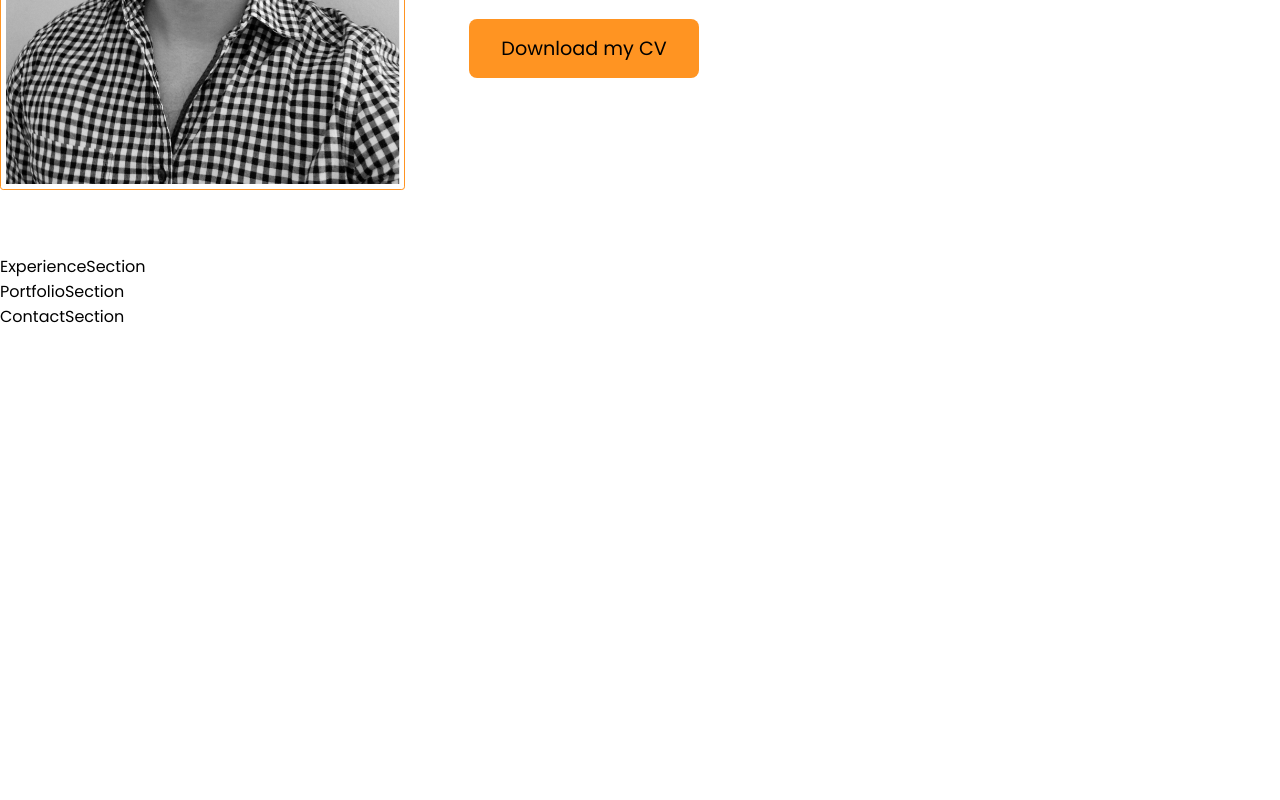
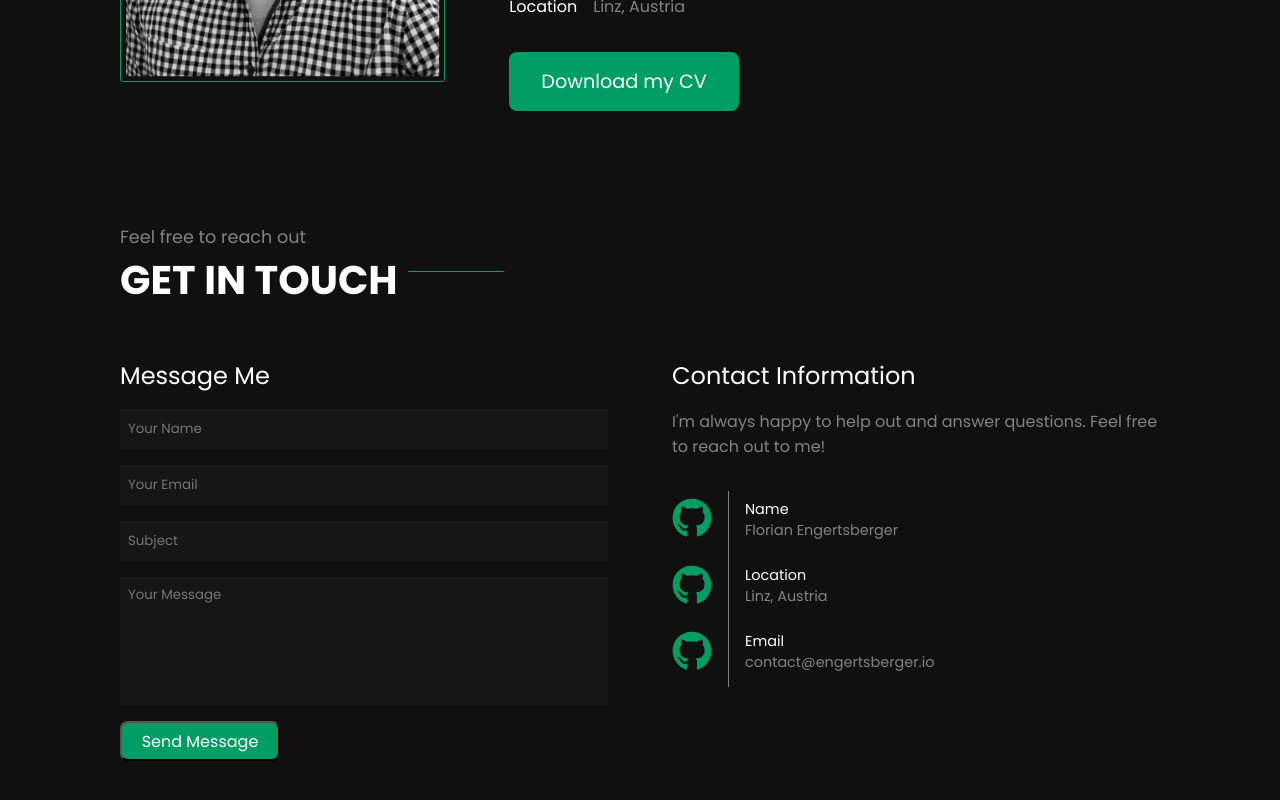
Before and after one commit to EnFlorian/personal-website, a React (Create React App) app: page / in a window 1280 px wide. Shown: the part 1348-2148 px from the top of the page. Before the commit the page ends 1677 px from the top, so only its background shows below. Built offline with nearby package versions, Linux system fonts and the light colour scheme.

Commit message:
Fixed alignment bug and added contact section

```diff
--- a/src/components/ContactSection.jsx
+++ b/src/components/ContactSection.jsx
@@ -1,8 +1,61 @@
 import React from "react";
 import "./ContactSection.scss";
+import { FaGithub } from "react-icons/fa";
 
 const ContactSection = () => {
-  return <div>ContactSection</div>;
+  return (
+    <article className="contact">
+      <p className="contact__subheading">Feel free to reach out</p>
+      <h2 className="contact__heading">Get in Touch</h2>
+      <div className="contact__container">
+        <div className="contact__left-content">
+          <p className="contact__title">Message Me</p>
+          <form className="contact__form">
+            <input className="contact__input" type="text" placeholder="Your Name" />
+            <input className="contact__input" type="email" placeholder="Your Email" />
+            <input className="contact__input" type="email" placeholder="Subject" />
+            <textarea className="contact__textarea" placeholder="Your Message"></textarea>
+            <button className="contact__btn">Send Message</button>
+          </form>
+        </div>
+        <div className="contact__right-content">
+          <p className="contact__title">Contact Information</p>
+          <p className="contact__description">
+            I'm always happy to help out and answer questions. Feel free to reach out to me!
+          </p>
+          <section className="contact__details-container">
+            <div className="contact__details-icons">
+              <div className="contact__details-icon">
+                <FaGithub />
+              </div>
+              <div className="contact__details-icon">
+                <FaGithub />
+              </div>
+              <div className="contact__details-icon">
+                <FaGithub />
+              </div>
+            </div>
+            <div className="contact__details-wrapper">
+              <div className="contact__details-item">
+                <p className="contact__details-item-title">Name</p>
+                <p className="contact__details-item-value">Florian Engertsberger</p>
+              </div>
+
+              <div className="contact__details-item">
+                <p className="contact__details-item-title">Location</p>
+                <p className="contact__details-item-value">Linz, Austria</p>
+              </div>
+
+              <div className="contact__details-item">
+                <p className="contact__details-item-title">Email</p>
+                <p className="contact__details-item-value">contact@engertsberger.io</p>
+              </div>
+            </div>
+          </section>
+        </div>
+      </div>
+    </article>
+  );
 };
 
 export default ContactSection;
--- a/src/components/ContactSection.scss
+++ b/src/components/ContactSection.scss
@@ -0,0 +1,142 @@
+.contact {
+  padding: 4rem 0;
+  color: var(--clr-text-primary);
+  display: flex;
+  flex-direction: column;
+
+  &__subheading {
+    font-size: 1.1rem;
+    color: var(--clr-text-secondary);
+  }
+
+  &__heading {
+    position: relative;
+    font-size: 2.5rem;
+    font-weight: bold;
+    color: var(--clr-text-primary);
+    text-transform: uppercase;
+    margin-bottom: 3rem;
+
+    &::after {
+      position: absolute;
+      top: 0.3rem;
+      left: 18rem;
+      content: "";
+      display: block;
+      width: 6rem;
+      height: 0.1rem;
+      background-color: var(--clr-accent);
+      margin: 1rem auto;
+    }
+  }
+
+  &__container {
+    display: flex;
+  }
+
+  &__left-content {
+    flex: 1;
+    margin-right: 4rem;
+  }
+
+  &__right-content {
+    flex: 1;
+  }
+
+  &__title {
+    color: var(--clr-text-primary);
+    font-size: 1.5rem;
+    margin-bottom: 1rem;
+  }
+
+  &__description {
+    color: var(--clr-text-secondary);
+    margin-bottom: 0.5rem;
+  }
+
+  &__form {
+    outline: none;
+    border: none;
+    display: flex;
+    flex-direction: column;
+  }
+
+  &__input {
+    background-color: var(--clr-bg-light);
+    border: none;
+    margin-bottom: 1rem;
+    color: var(--clr-text-secondary);
+    padding: 0 0.5rem;
+    height: 2.5rem;
+
+    &:focus {
+      border-bottom: 1px solid var(--clr-accent);
+      outline: none;
+    }
+  }
+
+  &__textarea {
+    background-color: var(--clr-bg-light);
+    color: var(--clr-text-secondary);
+    padding: 0.5rem 0.5rem;
+
+    border: none;
+    height: 8rem;
+    resize: none;
+
+    &:focus {
+      outline: none;
+    }
+  }
+
+  &__btn {
+    margin-top: 1rem;
+    height: 2.5rem;
+    width: 10rem;
+    font-size: 1rem;
+    border-radius: 0.5rem;
+    background-color: var(--clr-accent);
+    color: var(--clr-text-primary);
+  }
+
+  &__details-container {
+    display: flex;
+    margin-top: 2rem;
+  }
+
+  &__details-wrapper {
+    border-left: 1px solid var(--clr-text-secondary);
+    padding-left: 1rem;
+  }
+
+  &__details-item {
+    display: flex;
+    flex-direction: column;
+    margin: 0.5rem 0 1.5rem 0;
+    font-size: 0.9rem;
+
+    &:last-child {
+      margin-bottom: 0;
+    }
+  }
+
+  &__details-item-value {
+    color: var(--clr-text-secondary);
+  }
+
+  &__details-icons {
+    display: flex;
+    flex-direction: column;
+    align-items: center;
+  }
+
+  &__details-icon {
+    font-size: 2.5rem;
+    color: var(--clr-accent);
+    margin: 0.2rem 1rem 0.2rem 0;
+
+    &:last-child {
+      margin-bottom: 0;
+    }
+  }
+}
--- a/src/components/HeroSection.scss
+++ b/src/components/HeroSection.scss
@@ -10,13 +10,13 @@
   height: calc(100vh - var(--navbar-height));
 
   &__title {
-    font-size: 4.5rem;
+    font-size: 4rem;
     color: var(--clr-hero-text);
     margin-bottom: 2.5rem;
   }
 
   &__subtitle {
-    font-size: 2rem;
+    font-size: 1.5rem;
     color: var(--clr-hero-text);
   }
 
--- a/src/components/MainContainer.jsx
+++ b/src/components/MainContainer.jsx
@@ -7,10 +7,10 @@ import "./MainContainer.scss";
 
 const MainContainer = () => {
   return (
-    <div className="main-container">
+    <div className="main">
       <AboutSection />
-      <ExperienceSection />
-      <PortfolioSection />
+      {/* <ExperienceSection />
+      <PortfolioSection /> */}
       <ContactSection />
     </div>
   );
--- a/src/components/MainContainer.scss
+++ b/src/components/MainContainer.scss
@@ -0,0 +1,4 @@
+.main {
+  max-width: 1040px;
+  margin: 0 auto;
+}
--- a/src/components/Navbar.scss
+++ b/src/components/Navbar.scss
@@ -7,7 +7,7 @@
   padding: 0 2rem;
 
   &__title {
-    font-size: 2rem;
+    font-size: 1.8rem;
     font-weight: bold;
     color: var(--clr-navbar-text);
     text-transform: uppercase;
@@ -22,7 +22,7 @@
 
   &__link {
     text-decoration: none;
-    font-size: 1.2rem;
+    font-size: 1.1rem;
     color: var(--clr-navbar-text);
     text-transform: uppercase;
     letter-spacing: 0.1rem;
--- a/src/index.css
+++ b/src/index.css
@@ -6,12 +6,17 @@
   --font-primary: "Poppins", sans-serif;
   --navbar-height: 80px;
 
-  --clr-navbar-bg: #000000;
+  --clr-navbar-bg: #101010;
   --clr-navbar-text: #ffffff;
-  --clr-hero-bg: #000000;
+  --clr-hero-bg: #101010;
   --clr-hero-text: #ffffff;
 
-  --clr-accent: #ff9422;
+  --clr-bg-light: #161616;
+  --clr-bg-dark: #101010;
+  --clr-text-primary: #ffffff;
+  --clr-text-secondary: #828282;
+
+  --clr-accent: #009e66;
 }
 
 /* darkmode theme */
--- a/src/pages/Home.jsx
+++ b/src/pages/Home.jsx
@@ -6,11 +6,11 @@ import "./Home.scss";
 
 const Home = () => {
   return (
-    <React.Fragment>
+    <div className="home">
       <Navbar />
       <HeroSection />
       <MainContainer />
-    </React.Fragment>
+    </div>
   );
 };
 
--- a/src/pages/Home.scss
+++ b/src/pages/Home.scss
@@ -0,0 +1,3 @@
+.home {
+  background-color: var(--clr-bg-dark);
+}
```
